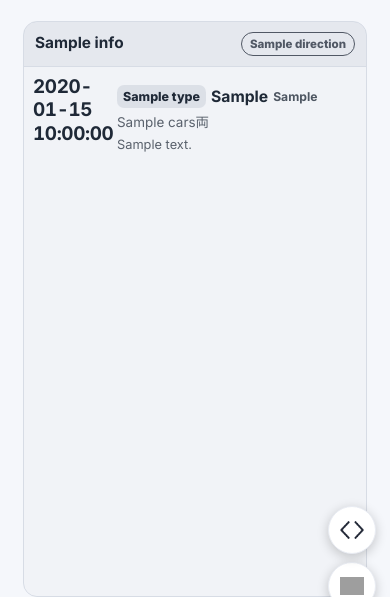
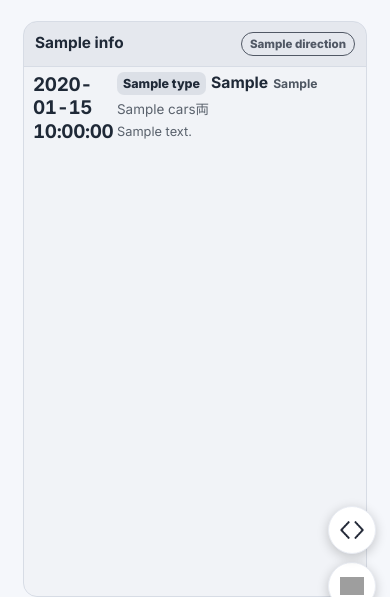
Before and after one commit to kirimaru0227/Meigen, a Flask app: template home_dashboard_site/templates/timetable.html in a window 390 px wide. Shown: the part 158-755 px from the top of the page. Run offline with Flask 3, Linux system fonts and the light colour scheme; the template is opened without the code that fills it: most values are stand-ins (such as "Sample title", 1, 10 or a date in 2020); parts of the project's set-up code (start-up, migrations or seed data) failed here and were passed over; some libraries are stand-ins or nearby versions; grey boxes are pictures that could not be loaded.

Commit message:
Add files via upload

```diff
--- a/home_dashboard_site/templates/timetable.html
+++ b/home_dashboard_site/templates/timetable.html
@@ -130,7 +130,7 @@ html body .tt-page .tt-neighbor-panel {
                     aria-label="{{ train.train_number }} {{ train.type }} {{ train.destination }}行きの停車駅時刻表を見る"
                   >
                     <article
-                      class="tt-train {% if train.upcoming_rank == 1 %}tt-next{% elif train.upcoming_rank == 2 %}tt-second{% endif %} {% if train.is_past %}tt-past{% endif %}"
+                      class="tt-train {% if not train.is_origin %}tt-no-origin{% endif %} {% if train.upcoming_rank == 1 %}tt-next{% elif train.upcoming_rank == 2 %}tt-second{% endif %} {% if train.is_past %}tt-past{% endif %}"
                       data-event="{{ train.event_iso }}"
                       data-arrival="{{ train.arrival_iso }}"
                       data-departure="{{ train.departure_iso }}"
@@ -314,6 +314,22 @@ html body .tt-page .tt-neighbor-panel {
 
 .tt-train:last-child {
   border-bottom: 0;
+}
+
+/* 始発駅ではない列車は、時刻を種別・行先と同じ高さに置き、行を詰める */
+.tt-train.tt-no-origin {
+  padding-top: 7px;
+  padding-bottom: 7px;
+}
+
+.tt-train.tt-no-origin .tt-time-column {
+  flex-direction: row;
+  align-items: center;
+  gap: 6px;
+}
+
+.tt-train.tt-no-origin .tt-time-tags {
+  min-height: 0;
 }
 
 .tt-train.tt-next {
@@ -584,6 +600,21 @@ html body .tt-page .tt-neighbor-panel {
     gap: 8px;
     padding: 8px 9px;
     align-content: center;
+  }
+
+  .tt-train.tt-no-origin {
+    padding-top: 5px;
+    padding-bottom: 5px;
+  }
+
+  .tt-train.tt-no-origin .tt-time-column {
+    flex-direction: row;
+    align-items: center;
+    gap: 5px;
+  }
+
+  .tt-train.tt-no-origin .tt-time-tags {
+    min-height: 0;
   }
 
   /* 発車・到着時刻 */
```
